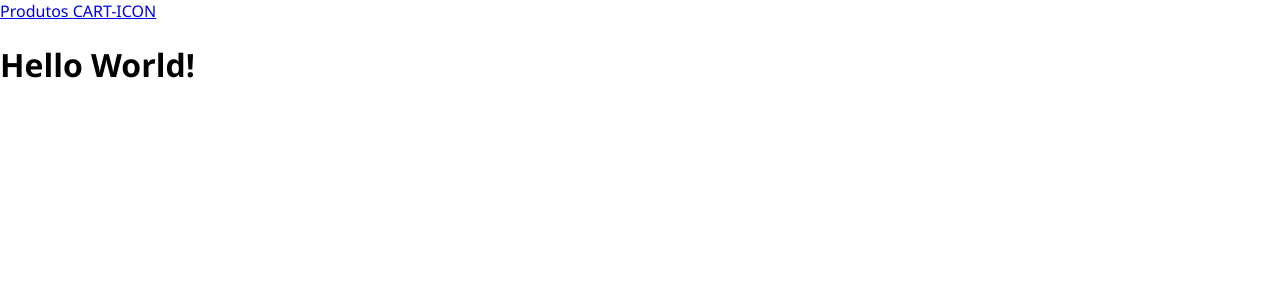
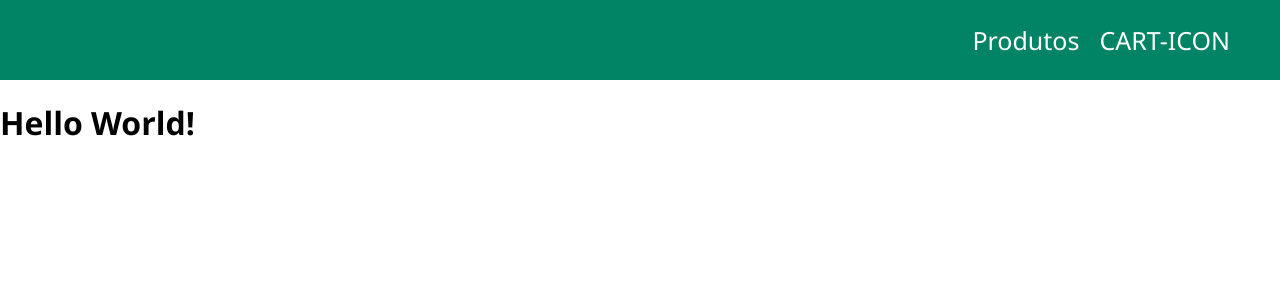
Before and after one commit to icarojobs/challenge-frontend-react, a React (Create React App) app in the folder frontend/: page / in a window 1280 px wide. Shown: the top 300 px of the page. Built offline with nearby package versions, Linux system fonts and the light colour scheme.

Commit message:
chore: added navbar base styles

```diff
--- a/frontend/src/components/navbar/navbar.css
+++ b/frontend/src/components/navbar/navbar.css
@@ -0,0 +1,21 @@
+.navbar {
+    width: 100%;
+    height: 80px;
+    display: flex;
+    justify-content: flex-end;
+    align-items: center;
+    background-color: #008465;
+  }
+
+  .links {
+    display: flex;
+    align-items: center;
+    margin-right: 50px;
+  }
+
+  .links a {
+    color: white;
+    margin-left: 20px;
+    font-size: 25px;
+    text-decoration: none;
+  }
```
